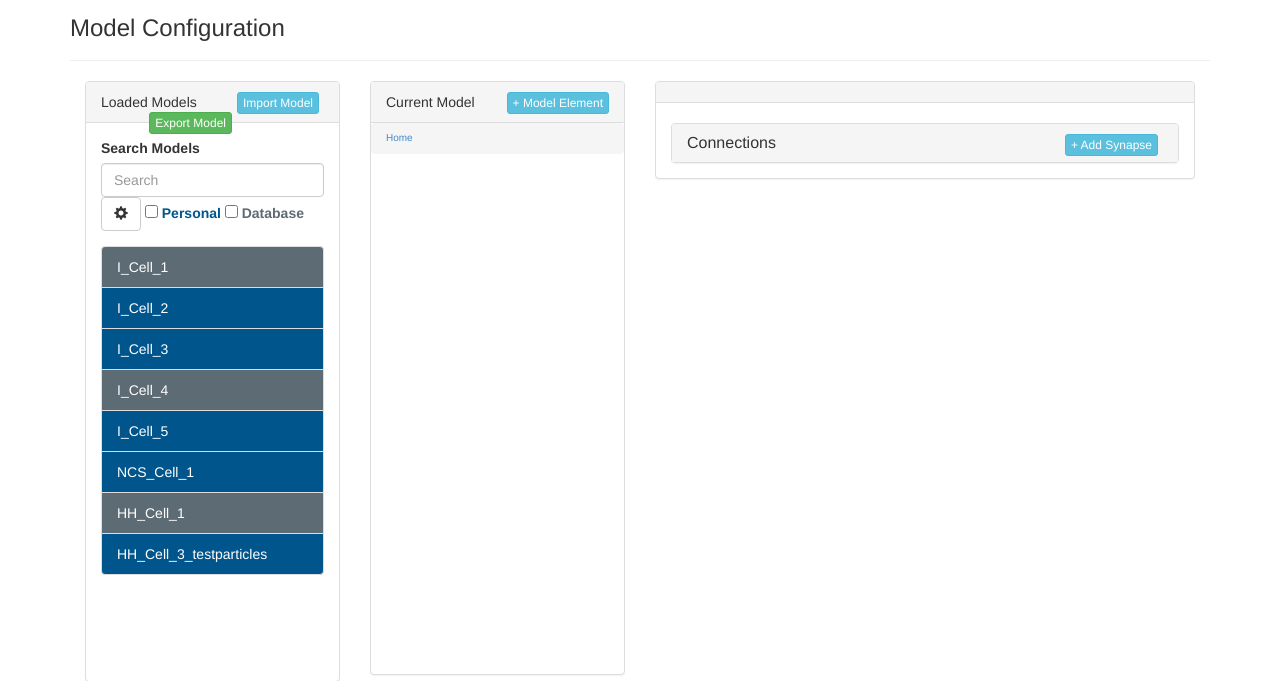
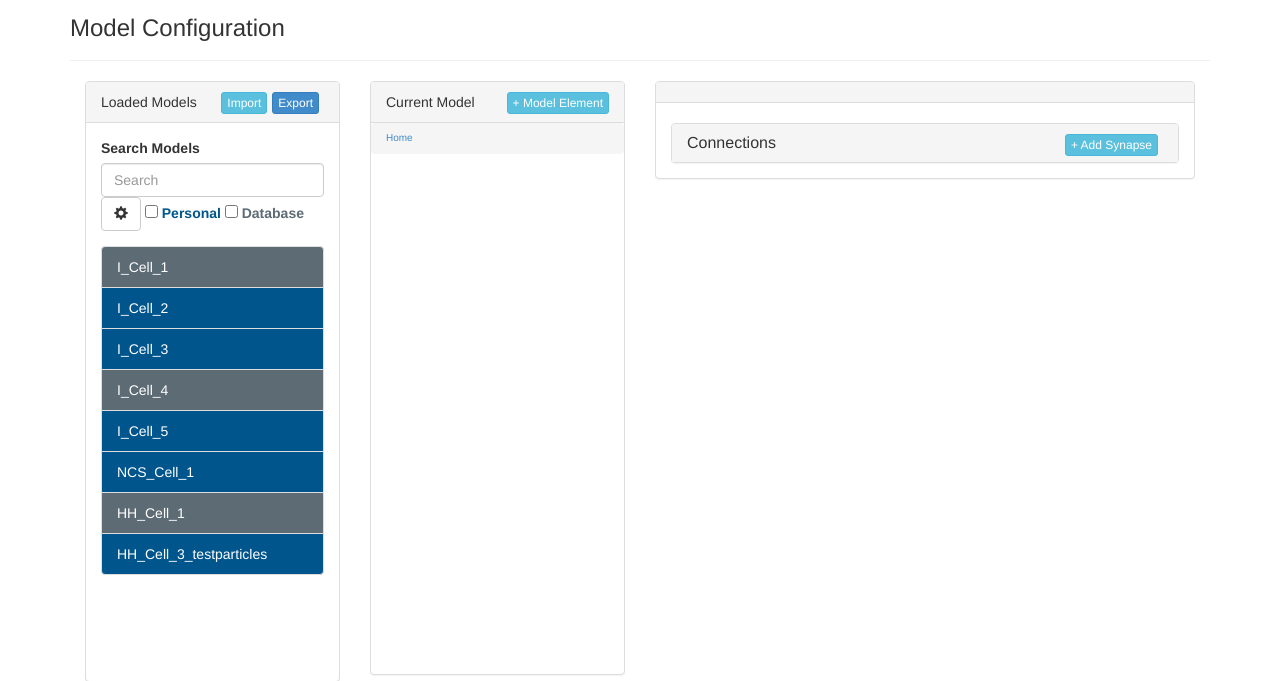
Before and after one commit to BrainComputationLab/ncb, a Flask app: page / in a window 1280 px wide. Shown: the part 51-732 px from the top of the page. Run offline with Flask 2, Linux system fonts and the light colour scheme; some libraries are stand-ins or nearby versions.

Commit message:
updated import/export buttons

```diff
--- a/templates/pages/brainbuilder/components/leftmenu.html
+++ b/templates/pages/brainbuilder/components/leftmenu.html
@@ -3,8 +3,8 @@
 	<div id="loadedModelList" class="panel panel-default">
 		<div class="panel-heading">
 			Loaded Models
-        	<a href="#modelbuilder_importmodel" data-toggle="modal" class="btn btn-info btn-xs pull-right" style="margin-right:5px;">Import Model</a>
-        	<a href="#modelbuilder_exportmodel" data-toggle="modal" class="btn btn-success btn-xs pull-right" style="margin-right:5px;" onclick="exportModel()">Export Model</a>
+        	<a href="#modelbuilder_exportmodel" data-toggle="modal" class="btn btn-primary btn-xs pull-right" style="margin-right:5px;" onclick="exportModel()">Export</a>
+        	<a href="#modelbuilder_importmodel" data-toggle="modal" class="btn btn-info btn-xs pull-right" style="margin-right:5px;">Import</a>
 		</div>
 		<div class="panel-body" ng-controller="myModelsList" ng-style="{color: blue}">
 
```
